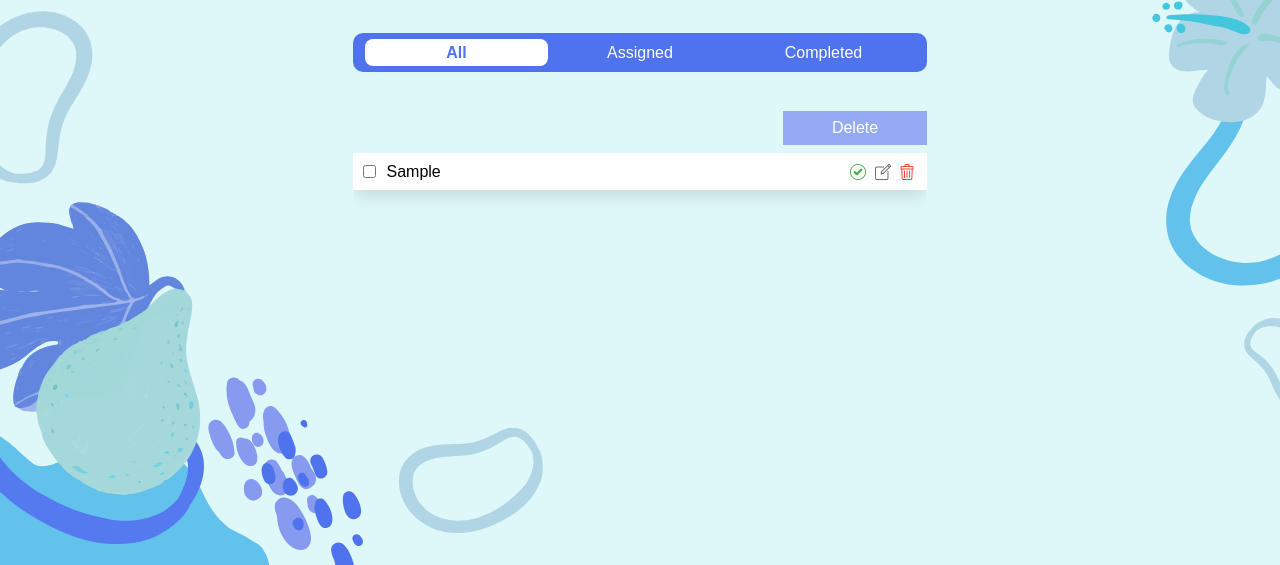
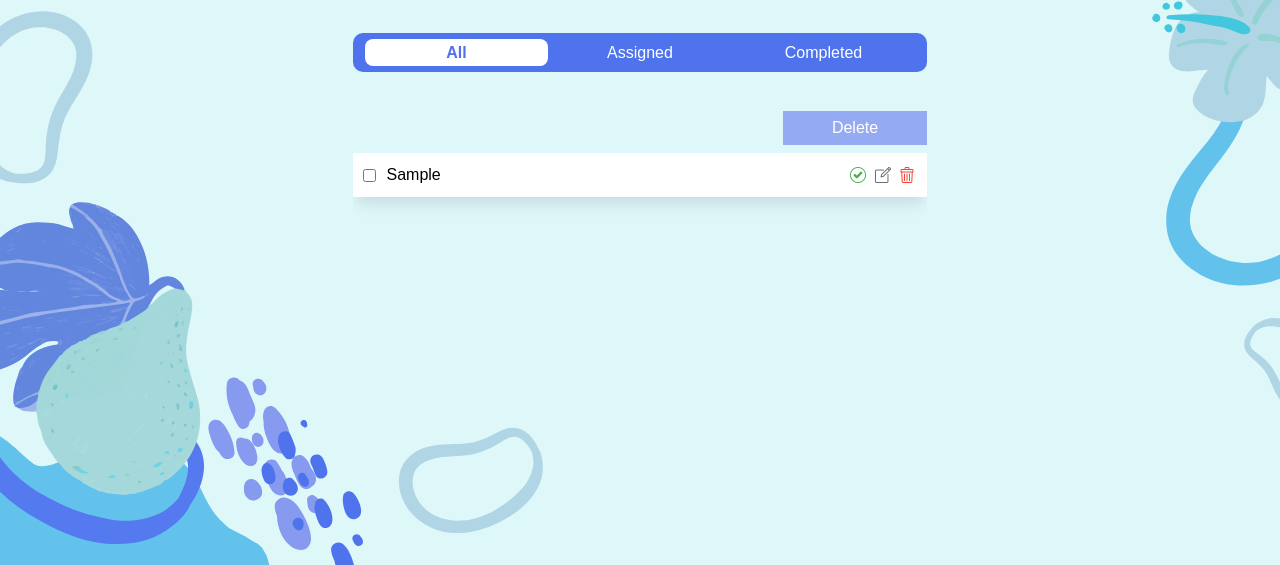
Before and after one commit to pyropecs/todo-list-e2, a plain HTML site: page index.html in a window 1280 px wide. Both pictures are taken after typing "Sample" into the empty fields and a click on the button "Add". Shown: the part 235-800 px from the top of the page. Drawn offline with Linux system fonts and the light colour scheme.

Commit message:
centering design

```diff
--- a/CSS/style.css
+++ b/CSS/style.css
@@ -117,7 +117,7 @@ position: relative;
 
 .todo-card {
   width: 100%;
-  height: 10%;
+  height: 15%;
   background: white;
   display: flex;
   box-sizing: border-box;
@@ -233,7 +233,7 @@ cursor: pointer;
 }
 .todo-list-container {
   width: 100%;
-  height: 65%;
+  height: 52%;
   display: flex;
   align-items: center;
   justify-content: center;
```
